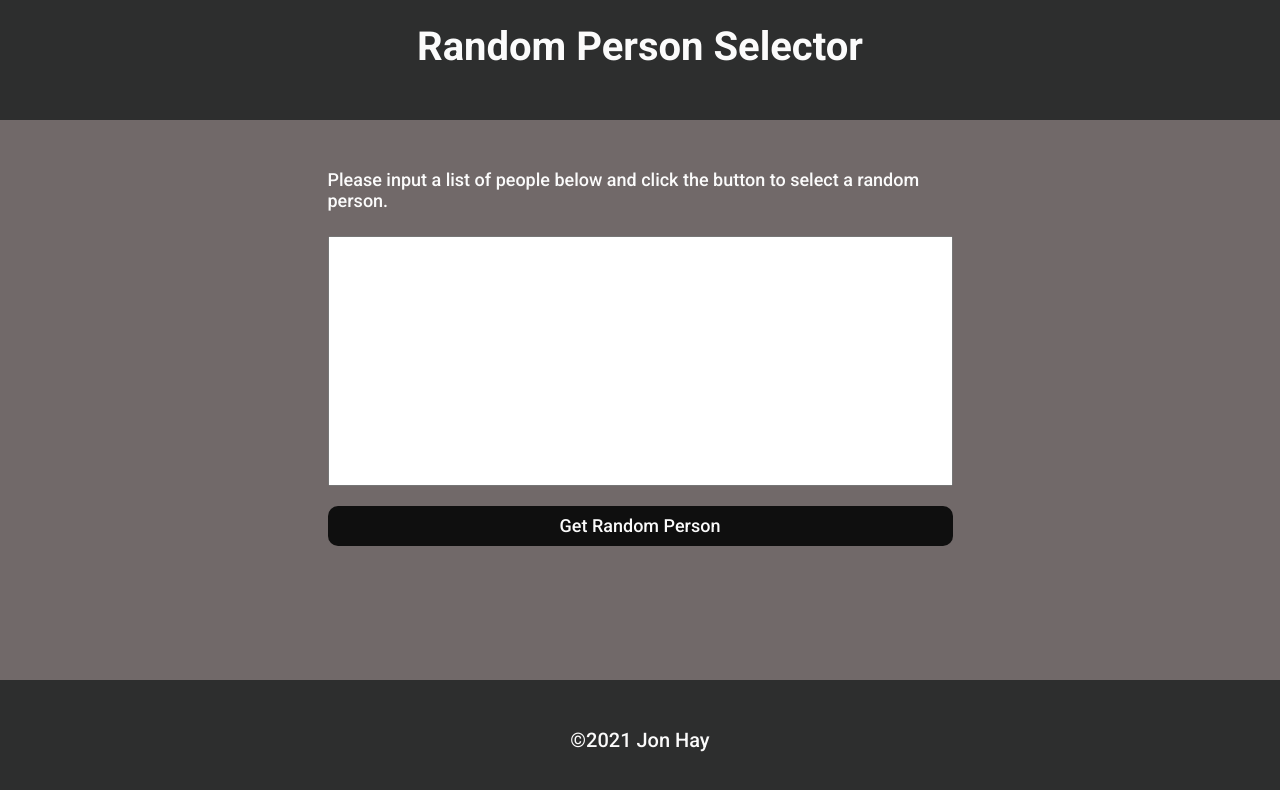
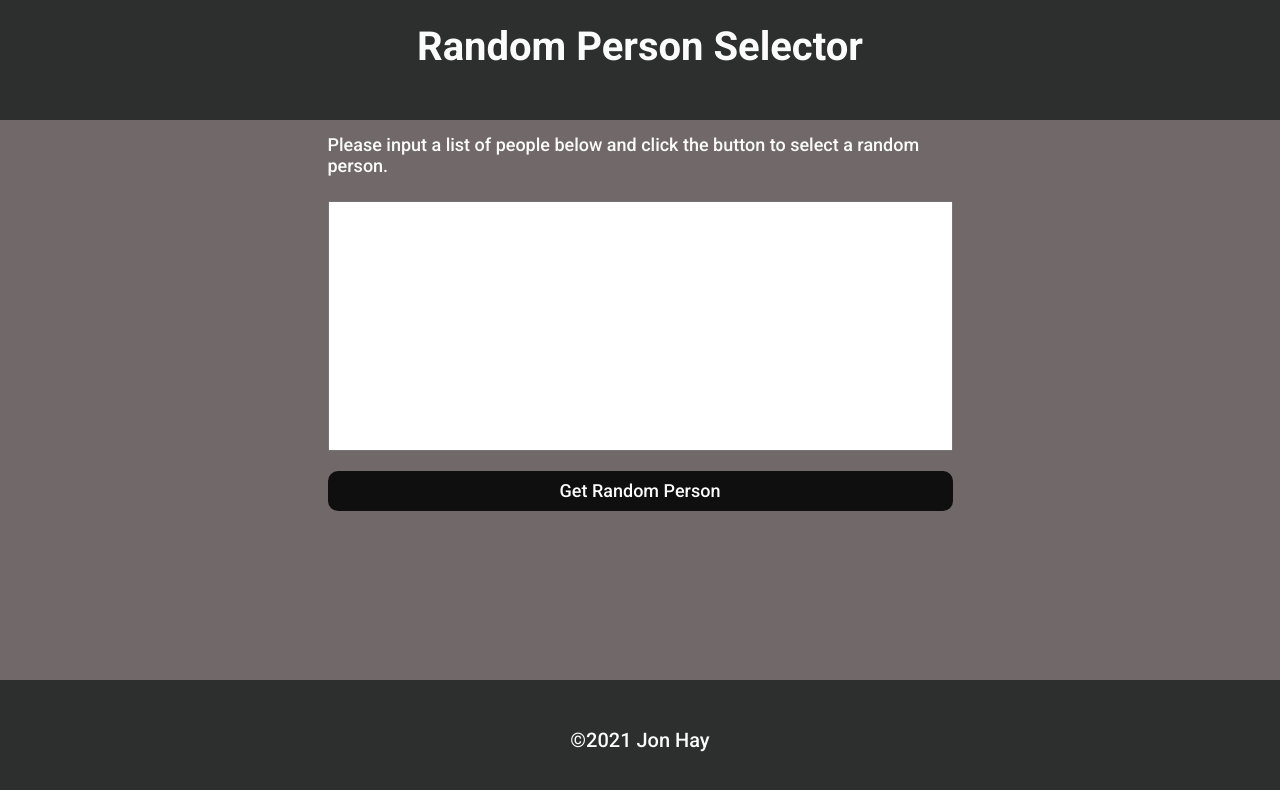
Before and after one commit to jonhayjr/random-person-selector, a React (Create React App) app: page / in a window 1280 px wide. Shown: the top 790 px of the page. Built offline with nearby package versions, Linux system fonts and the light colour scheme.

Commit message:
Added margin to bottom of main container

```diff
--- a/src/Footer/Footer.css
+++ b/src/Footer/Footer.css
@@ -1,7 +1,7 @@
 .footer {
     background-color: #2D2E2E;
     width: 100%;
-    min-height: 15vh;
+    height: 15vh;
     display: flex;
     flex-direction: column;
     justify-content: center;
--- a/src/Main/Main.css
+++ b/src/Main/Main.css
@@ -1,12 +1,10 @@
 .main {
-    margin-top: 50px;
     padding-right: 15px;
     padding-left: 15px;
-    padding-bottom: 15px;
+    margin-bottom: 50px;
 }
 
 .random-user {
-    margin-top: 50px;
     font-size: 20px;
 }
 
```
